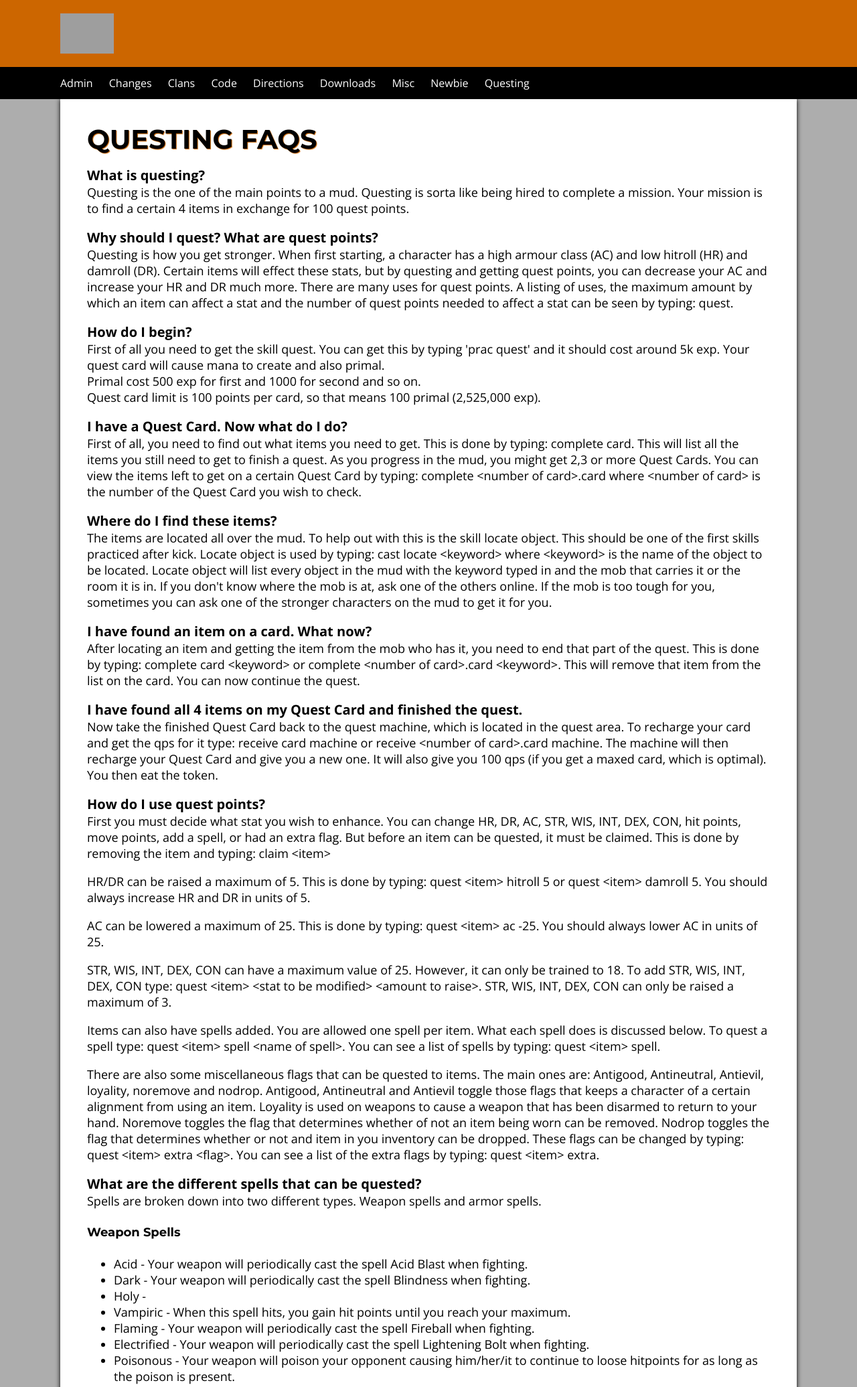
After one commit to palmermarc/finalsunset, a PHP site: page /questing.php in a window 1280 px wide. The commit adds this page. Shown: the top 2071 px of the page at 67% size. Run offline with PHP 8.4, Linux system fonts and the light colour scheme; grey boxes are pictures that could not be loaded.

Commit message:
Lots of updates to styling, including calling in Open Sans Added in lots of pages and added them to the header

```diff
--- a/footer.php
+++ b/footer.php
@@ -3,6 +3,6 @@
       <p id="copyright">&copy; 2018.</p>
     </div>
   </footer>
-<link href="https://fonts.googleapis.com/css?family=Montserrat" rel="stylesheet" lazyload>
+  <link href="https://fonts.googleapis.com/css?family=Montserrat:100,400,700|Open+Sans:400,700" rel="stylesheet">
   </body>
 </html>
--- a/header.php
+++ b/header.php
@@ -4,14 +4,16 @@
   <title>Vampire Wars: The Final Sunset</title>
 
   <style>
-    * { font-family: 'Montserrat', sans-serif; }
+    * { font-family: 'Open Sans', sans-serif; }
     body { background-color: #adadad; margin: 0; padding: 0; }
     p { margin-top: 0; }
+    h1,h2,h3,h4,h5,h6 { font-family: 'Montserrat', sans-serif; }
     h1 {
       text-shadow: 1px 1px 1px #cc6600;
       font-size: 40px;
       line-height: 1em;
       margin: 0;
+      margin-bottom: 0.5em;
       text-transform: uppercase;
     }
     #header { background-color: #cc6600; }
@@ -64,8 +66,23 @@
       background-color: #cc6600;
       color: #fff;
     }
+    #admin p {
+      margin: 0;
+    }
+    #admin h3 {
+      margin-bottom: 0;
+    }
+    .question {
+      font-size: 20px;
+      font-weight: 700;
+    }
+    .answer {
+      margin-bottom: 1em;
+    }
+    strong {
+      font-weight: 700;
+    }
   </style>
-
   <script async src="https://www.googletagmanager.com/gtag/js?id=UA-25448617-8"></script>
   <script>
     window.dataLayer = window.dataLayer || [];
@@ -79,24 +96,24 @@
 <header id="header">
   <div class="content_bin">
     <div id="logo">
-      <img src="finalsunset.svg" />
+      <a href="/">
+        <img src="finalsunset.svg" />
+      </a>
     </div>
   </div>
 </header>
 <nav>
   <div class="content_bin">
     <ul id="main-menu">
-      <li><a href="#">Home</a></li>
-      <li><a href="#">Admin</a></li>
+      <li><a href="/admin.php">Admin</a></li>
       <li><a href="#">Changes</a></li>
       <li><a href="#">Clans</a></li>
-      <li><a href="#">Code</a></li>
+      <li><a href="/code.php">Code</a></li>
       <li><a href="/directions.php">Directions</a></li>
-      <li><a href="#">Downloads</a></li>
-      <li><a href="#">Main</a></li>
+      <li><a href="/downloads.php">Downloads</a></li>
       <li><a href="#">Misc</a></li>
-      <li><a href="#">Newbie</a></li>
-      <li><a href="#">Questing</a></li>
+      <li><a href="/newbie.php">Newbie</a></li>
+      <li><a href="/questing.php">Questing</a></li>
     </ul>
   </div>
 </nav>
--- /dev/null
+++ b/questing.php
@@ -0,0 +1,85 @@
+<?php include_once 'header.php'; ?>
+<section id="directions">
+  <div class="content_bin">
+    <article id="main-content">
+      <h1>Questing FAQs</h1>
+      <div class="question">What is questing?</div>
+      <div class="answer">Questing is the one of the main points to a mud. Questing is sorta like being hired to complete a mission. Your mission is to find a certain 4 items in exchange for 100 quest points.</div>
+
+      <div class="question">Why should I quest? What are quest points?</div>
+      <div class="answer">Questing is how you get stronger. When first starting, a character has a high armour class (AC) and low hitroll (HR) and damroll (DR). Certain items will effect these stats, but by questing and getting quest points, you can decrease your AC and increase your HR and DR much more. There are many uses for quest points. A listing of uses, the maximum amount by which an item can affect a stat and the number of quest points needed to affect a stat can be seen by typing: quest.</div>
+
+
+      <div class="question">How do I begin?</div>
+      <div class="answer">
+        First of all you need to get the skill quest.  You can get this by typing 'prac quest' and it should cost around 5k exp.  Your quest card will cause mana to create and also primal.<br />
+        Primal cost 500 exp for first and 1000 for second and so on.<br />
+        Quest card limit is 100 points per card, so that means 100 primal (2,525,000 exp).
+      </div>
+
+      <div class="question">I have a Quest Card. Now what do I do?</div>
+      <div class="answer">First of all, you need to find out what items you need to get. This is done by typing: complete card. This will list all the items you still need to get to finish a quest. As you progress in the mud, you might get 2,3 or more Quest Cards. You can view the items left to get on a certain Quest Card by typing: complete &lt;number of card&gt;.card where &lt;number of card&gt; is the number of the Quest Card you wish to check.</div>
+
+      <div class="question">Where do I find these items?</div>
+      <div class="answer">The items are located all over the mud. To help out with this is the skill locate object. This should be one of the first skills practiced after kick. Locate object is used by typing: cast locate &lt;keyword&gt; where &lt;keyword&gt; is the name of the object to be located. Locate object will list every object in the mud with the keyword typed in and the mob that carries it or the room it is in. If you don't know where the mob is at, ask one of the others online. If the mob is too tough for you, sometimes you can ask one of the stronger characters on the mud to get it for you.</div>
+
+      <div class="question">I have found an item on a card. What now?</div>
+      <div class="answer">After locating an item and getting the item from the mob who has it, you need to end that part of the quest. This is done by typing: complete card &lt;keyword&gt; or complete &lt;number of card&gt;.card &lt;keyword&gt;. This will remove that item from the list on the card. You can now continue the quest.</div>
+
+      <div class="question">I have found all 4 items on my Quest Card and finished the quest.</div>
+      <div class="answer">Now take the finished Quest Card back to the quest machine, which is located in the quest area.  To recharge your card and get the qps for it type: receive card machine or receive &lt;number of card>.card machine. The machine will then recharge your Quest Card and give you a new one.  It will also give you 100 qps (if you get a maxed card, which is optimal).  You then eat the token.</div>
+
+      <div class="question">How do I use quest points?</div>
+      <div class="answer">
+        <p>First you must decide what stat you wish to enhance. You can change HR, DR, AC, STR, WIS, INT, DEX, CON, hit points, move points, add a spell, or had an extra flag. But before an item can be quested, it must be claimed. This is done by removing the item and typing: claim &lt;item&gt;</p>
+        <p>HR/DR can be raised a maximum of 5. This is done by typing: quest &lt;item&gt; hitroll 5 or quest &lt;item&gt; damroll 5. You should always increase HR and DR in units of 5.</p>
+        <p>AC can be lowered a maximum of 25. This is done by typing: quest &lt;item&gt; ac -25. You should always lower AC in units of 25.</p>
+        <p>STR, WIS, INT, DEX, CON can have a maximum value of 25. However, it can only be trained to 18. To add STR, WIS, INT, DEX, CON type: quest &lt;item&gt; &lt;stat to be modified&gt; &lt;amount to raise&gt;. STR, WIS, INT, DEX, CON can only be raised a maximum of 3.</p>
+        <p>Items can also have spells added. You are allowed one spell per item. What each spell does is discussed below. To quest a spell type: quest &lt;item&gt; spell &lt;name of spell&gt;. You can see a list of spells by typing: quest &lt;item&gt; spell.</p>
+        <p>There are also some miscellaneous flags that can be quested to items. The main ones are: Antigood, Antineutral, Antievil, loyality, noremove and nodrop. Antigood, Antineutral and Antievil toggle those flags that keeps a character of a certain alignment from using an item. Loyality is used on weapons to cause a weapon that has been disarmed to return to your hand. Noremove toggles the flag that determines whether of not an item being worn can be removed. Nodrop toggles the flag that determines whether or not and item in you inventory can be dropped. These flags can be changed by typing: quest &lt;item&gt; extra &lt;flag&gt;. You can see a list of the extra flags by typing: quest &lt;item&gt; extra.</p>
+      </div>
+
+      <div class="question">What are the different spells that can be quested?</div>
+      <div class="answer">
+        <p>Spells are broken down into two different types. Weapon spells and armor spells.</p>
+        <h4>Weapon Spells</h4>
+        <ul>
+          <li>Acid - Your weapon will periodically cast the spell Acid Blast when fighting.</li>
+          <li>Dark - Your weapon will periodically cast the spell Blindness when fighting.</li>
+          <li>Holy -</li>
+          <li>Vampiric - When this spell hits, you gain hit points until you reach your maximum.</li>
+          <li>Flaming - Your weapon will periodically cast the spell Fireball when fighting.</li>
+          <li>Electrified - Your weapon will periodically cast the spell Lightening Bolt when fighting.</li>
+          <li>Poisonous - Your weapon will poison your opponent causing him/her/it to continue to loose hitpoints for as long as the poison is present.</li>
+        </ul>
+
+        <h4>Armor Spells</h4>
+        <ul>
+          <li>Fly - Allows you to fly.</li>
+          <li>Infravision - Allows you to see in the dark.</li>
+          <li>Invis - Makes you invisible.</li>
+          <li>Passdoor - Allows you to move through closed doors that are not pass proof.</li>
+          <li>Protection - Reduces damage by 25%</li>
+          <li>Sanct - The spell Sanctuary. It reduces damage by 50%.</li>
+          <li>Seeinvis - Allows you to see invisible players and mobs.</li>
+          <li>Sneak - Allows you to move in and out of rooms without being noticed.</li>
+          <li>Acid Shield - Casts the spell Acid Blast every round of a fight.</li>
+          <li>Fire Shield - Casts the spell Fireball every round of a fight.</li>
+          <li>Ice Shield - Casts the spell Chilling Touch every round of a fight.</li>
+          <li>Shock Shield - Casts the spell Lightening Bolt every round of a fight.</li>
+        </ul>
+      </div>
+
+      <div class="question">Can I quest everything onto a single item?</div>
+      <div class="answer">Only the characters with the highest status can. The amount of quest points you can put on a single item is determined by your status. The higher the status, the more quest points you can put on a single item. Another factor to this is whether the item is quest created or not. Quested spells DO NOT figure into the amount of quest points spent on an item.</div>
+
+      <div class="question">What are Quest Created Items?</div>
+      <div class="answer">All gods and deities have the ability to create more power and specialized items. These items can have twice the affect on a stat than a standard item can. Quest created items can also be named to your choosing. Giving you the ability to create a theme to your character. The total cost of a quest created armor is 40 quest points. A quest created weapon costs 50 quest points. Other items that can be bought:&nbsp; Weapon &lt;type&gt; (50 QP), Armor (40 QP), Container (15 QP),&nbsp; Fountain &lt;type&gt; (10 QP), Stake (30 QP).</div>
+
+      <div class="question">Can I get quest points back  after spending them?</div>
+      <div class="answer">Yes and no. By sacrificing an item you will receive the quest points that have been spent on it. But, there are limits. You <u>cannot</u> get back quest points spent on spells, extras, and quest creation. You can only reclaim quest points spent on hitroll, damroll, armor class, hit points, move points, STR, WIS, INT, DEX, and CON.</div>
+
+    </article>
+  </div>
+</section>
+<?php include_once 'footer.php'; ?>
```
Also changed, not shown: admin.php (added, +20 -0 lines), code.php (added, +24 -0 lines), downloads.php (added, +20 -0 lines), index.php (+35 -15 lines), newbie.php (added, +74 -0 lines). Lines whose indentation alone changed are shown as unchanged.
